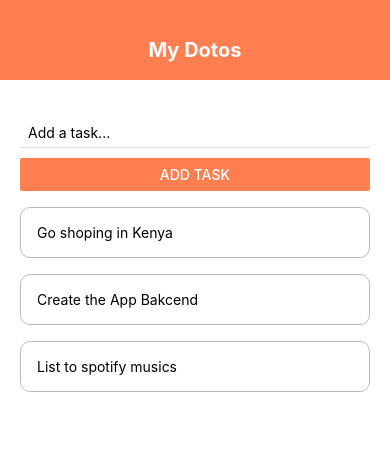
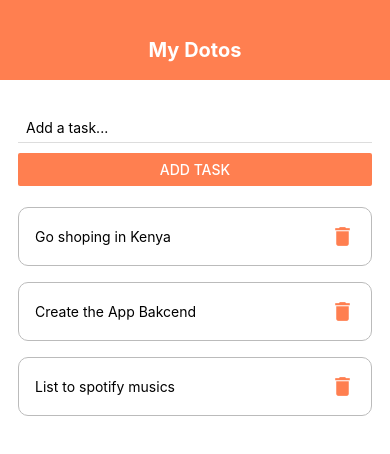
Before and after one commit to Aryaristote/react-native-ninja, a React Native app: screen / in a window 390 px wide. Shown: the top 454 px of the page. Built offline with nearby package versions, Linux system fonts and the light colour scheme.

Commit message:
delete item button and code refactoring

```diff
--- a/App.js
+++ b/App.js
@@ -2,7 +2,8 @@ import React, { useState } from 'react';
 import Header from './components/Header';
 import TodoItems from './components/TodoItems';
 import AddTodo from './components/AddTodo';
-import { FlatList, StyleSheet, Text, TextInput, View, Alert } from 'react-native';
+import { FlatList, StyleSheet, Text, TextInput, View, Alert, TouchableWithoutFeedback, Keyboard } from 'react-native';
+import Sandbox from './components/Sandbox';
 
 export default function App() {
   const [todos, setTodos] = useState([
@@ -33,17 +34,20 @@ export default function App() {
   }
 
   return (
+    // <Sandbox />
+    <TouchableWithoutFeedback onPress={() => { Keyboard.dismiss() }}>
       <View style={styles.container}>
         <Header />
         <View style={styles.content}>
+          <AddTodo submitHandler={submitHandler} />
           <View style={styles.list}>
-          <AddTodo submitHandler={submitHandler} />
             <FlatList data={todos} renderItem={({ item }) => (
               <TodoItems item={item} clickHandler={clickHandler} />
             )} />
           </View>
         </View>
       </View>
+    </TouchableWithoutFeedback>
   );
 }
 
@@ -53,7 +57,12 @@ const styles = StyleSheet.create({
     backgroundColor: '#fff',
   },
   content: {
-    paddingTop: 30,
-    paddingHorizontal: 20,
-  }
+    flex: 1,
+    padding: 25,
+    paddingHorizontal: 18,
+  },
+  list: {
+    flex: 1,
+    marginTop: 5,
+  },
 });
--- /dev/null
+++ b/components/Sandbox.js
@@ -0,0 +1,44 @@
+import React, { useState } from 'react';
+import { StyleSheet, Text, View, TextInput, Button } from 'react-native';
+
+export default function Sandbox() {
+    return (
+        <View style={styles.container}>
+            <Text style={styles.boxOne}>One</Text>
+            <Text style={styles.boxTwo}>Two</Text>
+            <Text style={styles.boxThree}>Three</Text>
+            <Text style={styles.boxFour}>Four</Text>
+        </View>
+    )
+}
+
+const styles = StyleSheet.create({
+    container: {
+        flex: 1,
+        flexDirection: 'row',
+        gap: 10,
+        justifyContent: 'space-between',
+        paddingTop: 40,
+        backgroundColor: '#ddd',
+    },
+    boxOne: {
+        backgroundColor: 'violet',
+        padding: 10,
+        width: 100,
+    },
+    boxTwo: {
+        backgroundColor: 'gold',
+        padding: 10,
+        width: 100,
+    },
+    boxThree: {
+        backgroundColor: 'corals',
+        padding: 10,
+        width: 100,
+    },
+    boxFour: {
+        backgroundColor: 'skyblue',
+        padding: 10,
+        width: 100,
+    }
+})
--- a/components/TodoItems.js
+++ b/components/TodoItems.js
@@ -1,13 +1,15 @@
 import React from 'react';
+import { MaterialIcons } from '@expo/vector-icons';
 import { StyleSheet, Text, TouchableOpacity, View } from 'react-native';
 
 export default function TodoItems({ item, clickHandler }) {
     return (
-        <View style={styles.item}>
-            <TouchableOpacity onPress={() => clickHandler(item.key)}>
+        <TouchableOpacity onPress={() => clickHandler(item.key)}>
+            <View style={styles.item}>
                 <Text>{item.title}</Text>
-            </TouchableOpacity>
-        </View>
+                <MaterialIcons name='delete' size={25} color="coral" />
+            </View>
+        </TouchableOpacity>
     );
 }
 
@@ -18,6 +20,9 @@ const styles = StyleSheet.create({
         borderColor: '#bbb',
         borderWidth: 1,
         borderStyle: 'solid',
-        borderRadius: 10
+        borderRadius: 10,
+        flexDirection: 'row',
+        justifyContent: 'space-between',
+        alignItems: 'center',
     }
 })
```
Lines whose indentation alone changed are shown as unchanged.
